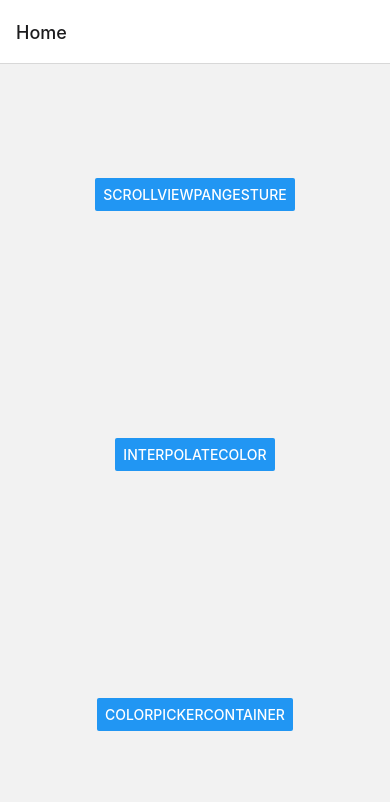
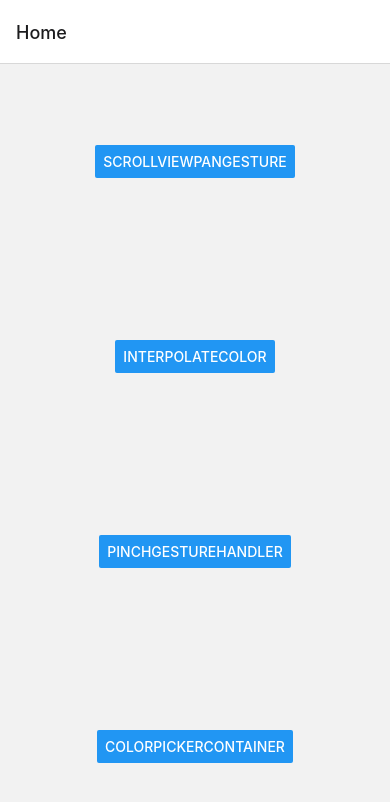
Before and after one commit to gokulkulkarni1987/ReanimatedLearning, a React Native app: screen /Home in a window 390 px wide. Shown: the top 802 px of the page. Built offline with nearby package versions, Linux system fonts and the light colour scheme.

Commit message:
added util to handle new screen addition with less hastle

```diff
--- a/App.tsx
+++ b/App.tsx
@@ -5,14 +5,12 @@
  * @format
  */
 
+import {NavigationContainer} from '@react-navigation/native';
+import {createNativeStackNavigator} from '@react-navigation/native-stack';
 import React from 'react';
 import {SafeAreaView, StyleSheet} from 'react-native';
-import {NavigationContainer} from '@react-navigation/native';
-import ColorPickerContainer from './src/color-picker/ColorPickerContainer';
-import ScrollViewPanGesture from './src/ScrollViewPanGesture/ScrollViewPanGesture';
-import InterpolateColor from './src/interpolate-color/InterpolateColor';
-import {createNativeStackNavigator} from '@react-navigation/native-stack';
 import Home from './src/Home';
+import {screens} from './src/utils';
 
 const Stack = createNativeStackNavigator();
 
@@ -22,15 +20,9 @@ function App(): React.JSX.Element {
       <NavigationContainer>
         <Stack.Navigator>
           <Stack.Screen name="Home" component={Home} />
-          <Stack.Screen
-            name="ScrollViewPanGesture"
-            component={ScrollViewPanGesture}
-          />
-          <Stack.Screen name="InterpolateColor" component={InterpolateColor} />
-          <Stack.Screen
-            name="ColorPickerContainer"
-            component={ColorPickerContainer}
-          />
+          {screens.map(({name, component}) => (
+            <Stack.Screen name={name} component={component} />
+          ))}
         </Stack.Navigator>
       </NavigationContainer>
     </SafeAreaView>
--- a/src/Home.tsx
+++ b/src/Home.tsx
@@ -1,32 +1,24 @@
 import * as React from 'react';
 import {Button, StyleSheet, View} from 'react-native';
+import {screens} from './utils';
 
 interface HomeProps {
   navigation: any;
 }
 
 const Home: React.FC<HomeProps> = ({navigation}) => {
-  const handleScrollViewPantGestureClicked = React.useCallback(() => {
-    navigation.navigate('ScrollViewPanGesture');
-  }, [navigation]);
-  const handleInterpolateColorClicked = React.useCallback(() => {
-    navigation.navigate('InterpolateColor');
-  }, [navigation]);
-  const handleColorPickerClicked = React.useCallback(() => {
-    navigation.navigate('ColorPickerContainer');
-  }, [navigation]);
+  const handleNav = React.useCallback(
+    (screen: string) => {
+      navigation.navigate(screen);
+    },
+    [navigation],
+  );
 
   return (
     <View style={styles.container}>
-      <Button
-        title="ScrollViewPanGesture"
-        onPress={handleScrollViewPantGestureClicked}
-      />
-      <Button
-        title="InterpolateColor"
-        onPress={handleInterpolateColorClicked}
-      />
-      <Button title="ColorPickerContainer" onPress={handleColorPickerClicked} />
+      {screens.map(({name}) => (
+        <Button title={name} onPress={() => handleNav(name)} />
+      ))}
     </View>
   );
 };
--- /dev/null
+++ b/src/pinch-gesture/PinchGestureHandler.tsx
@@ -0,0 +1,17 @@
+import * as React from 'react';
+import {Image, StyleSheet} from 'react-native';
+
+interface PinchGestureHandlerProps {}
+
+const imageUri =
+  'https://images.unsplash.com/photo-1621569642780-4864752e847e?ixid=MnwxMjA3fDB8MHxwaG90by1wYWdlfHx8fGVufDB8fHx8&ixlib=rb-1.2.1&auto=format&fit=crop&w=668&q=80';
+
+const PinchGestureHandler: React.FC<PinchGestureHandlerProps> = ({}) => {
+  return <Image style={{flex: 1}} source={{uri: imageUri}} />;
+};
+
+export default PinchGestureHandler;
+
+const styles = StyleSheet.create({
+  container: {},
+});
--- /dev/null
+++ b/src/utils.ts
@@ -0,0 +1,23 @@
+import ScrollViewPanGesture from './ScrollViewPanGesture/ScrollViewPanGesture';
+import ColorPickerContainer from './color-picker/ColorPickerContainer';
+import InterpolateColor from './interpolate-color/InterpolateColor';
+import PinchGestureHandler from './pinch-gesture/PinchGestureHandler';
+
+export const screens = [
+  {
+    name: 'ScrollViewPanGesture',
+    component: ScrollViewPanGesture,
+  },
+  {
+    name: 'InterpolateColor',
+    component: InterpolateColor,
+  },
+  {
+    name: 'PinchGestureHandler',
+    component: PinchGestureHandler,
+  },
+  {
+    name: 'ColorPickerContainer',
+    component: ColorPickerContainer,
+  },
+];
```
